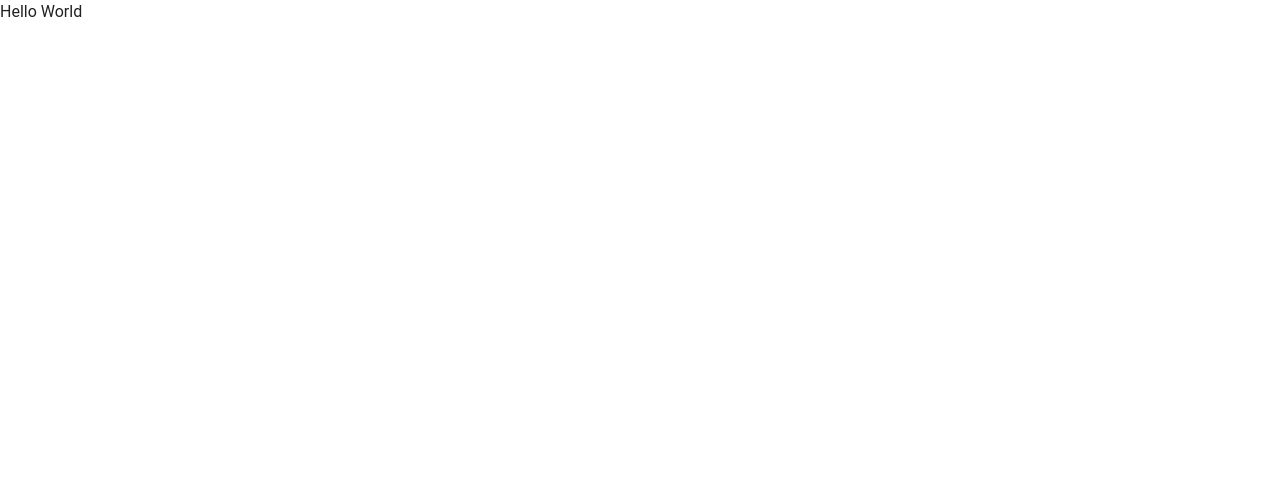
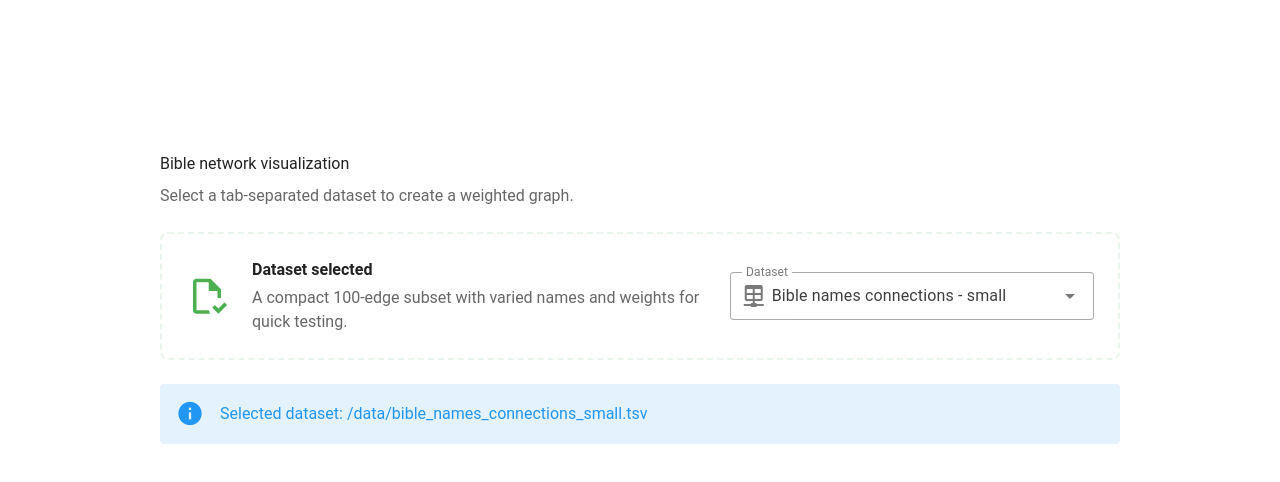
Before and after one commit to Sylver2k/visualization-ss26, a Nuxt app in the folder excercise_6/: page / in a window 1280 px wide. Shown: the top 482 px of the page. Built offline with nearby package versions, Linux system fonts and the light colour scheme.

Commit message:
feat: use component on index page

```diff
--- a/excercise_6/app/pages/index.vue
+++ b/excercise_6/app/pages/index.vue
@@ -1,7 +1,27 @@
 <template>
-  <div>Hello World</div>
+  <v-container class="py-8">
+    <section class="dataset-selection">
+      <div class="text-h4 mb-2">Bible network visualization</div>
+      <div class="text-body-1 text-medium-emphasis mb-6">
+        Select a tab-separated dataset to create a weighted graph.
+      </div>
+
+      <dataset-picker v-model="datasetPath" />
+
+      <v-alert v-if="datasetPath" class="mt-6" type="info" variant="tonal">
+        Selected dataset: {{ datasetPath }}
+      </v-alert>
+    </section>
+  </v-container>
 </template>
 
-<script setup lang="ts"></script>
+<script setup lang="ts">
+const datasetPath = ref("/data/bible_names_connections_small.tsv");
+</script>
 
-<style scoped></style>
+<style scoped>
+.dataset-selection {
+  margin: 15vh auto 0;
+  max-width: 960px;
+}
+</style>
```
